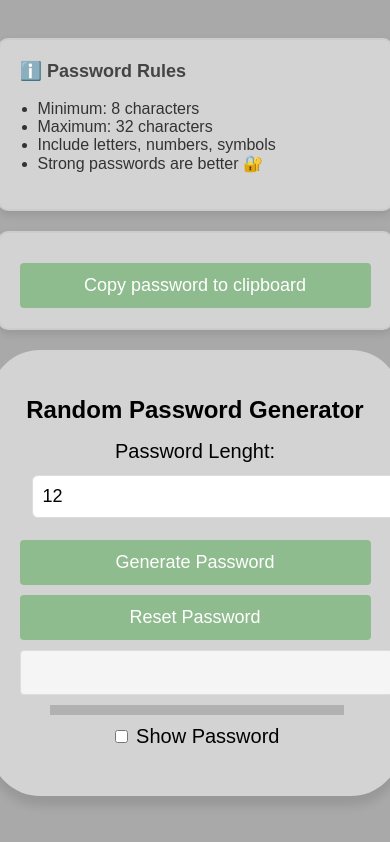
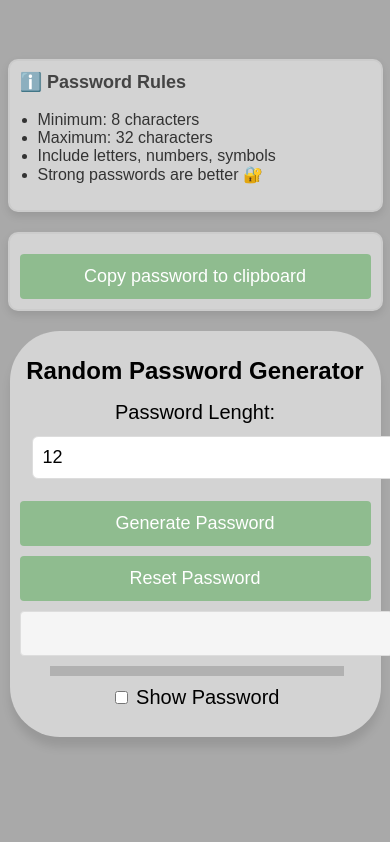
Before and after one commit to RadoslavNikolov23/PasswordGenerator, a website: page index.html in a window 390 px wide. Shown: the top 842 px of the page. Drawn offline with Linux system fonts and the light colour scheme.

Commit message:
Updating

```diff
--- a/index.html
+++ b/index.html
@@ -119,13 +119,11 @@
                 padding: 10px;
                 flex-direction: column;
                 align-items: center;
-                width: auto;
-                height: auto;
             }
 
             .container {
                 width: 90vw;
-                padding: 30px;
+                padding: 10px;
                 font-size: 18px;
             }
 
@@ -133,7 +131,7 @@
             .click-box {
                 width: 90vw;
                 font-size: 16px;
-                padding: 20px;
+                padding: 10px;
                 position: static;
                 margin-top: 20px;
             }
```
